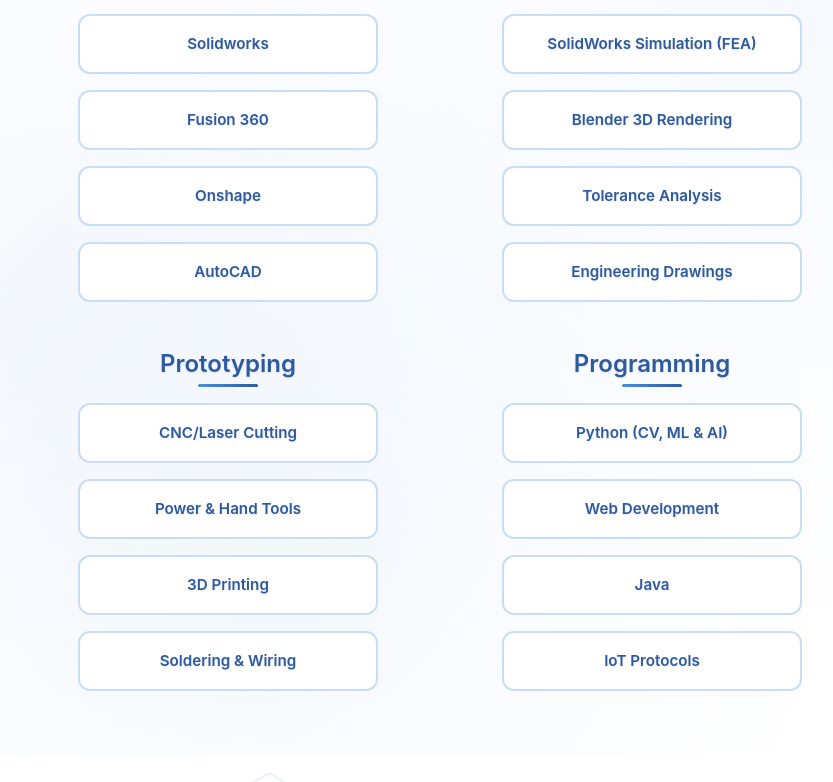
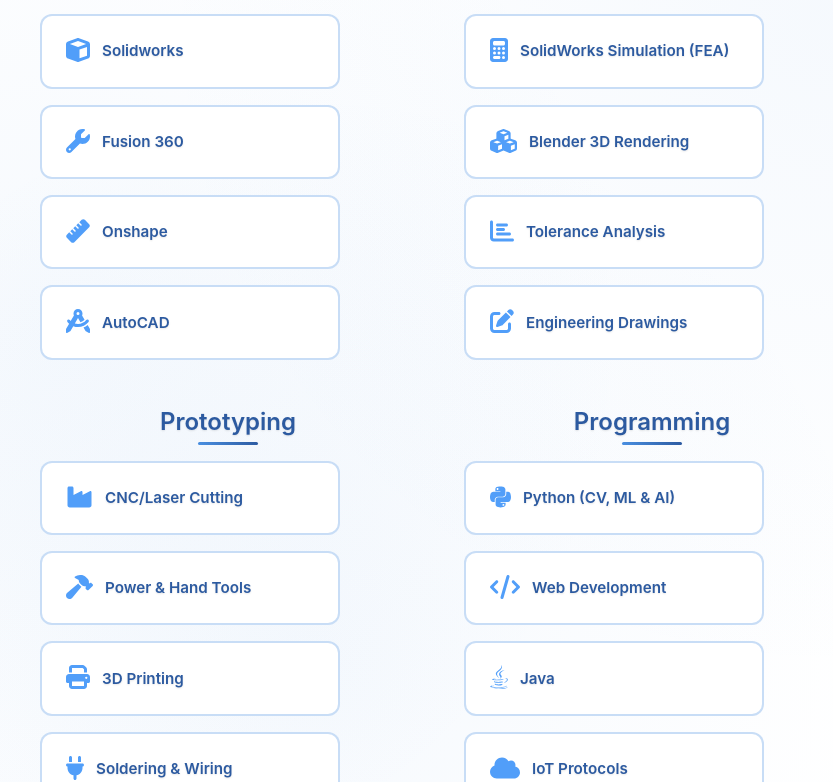
Before and after one commit to ShreyasMuzumdar/reactwebsite, a React (Vite) app: page / in a window 1280 px wide. Shown: the part 1140-1922 px from the top of the page, without its empty margins (200-1033 px from the left). Built offline with nearby package versions, Linux system fonts and the light colour scheme.

Commit message:
skils update

```diff
--- a/package.json
+++ b/package.json
@@ -13,6 +13,10 @@
     "deploy": "gh-pages -d dist"
   },
   "dependencies": {
+    "@fortawesome/fontawesome-svg-core": "^6.7.2",
+    "@fortawesome/free-brands-svg-icons": "^6.7.2",
+    "@fortawesome/free-solid-svg-icons": "^6.7.2",
+    "@fortawesome/react-fontawesome": "^0.2.2",
     "gsap": "^3.13.0",
     "react": "^19.1.0",
     "react-dom": "^19.1.0"
--- a/src/components/AboutMe.css
+++ b/src/components/AboutMe.css
@@ -88,7 +88,7 @@
   border: 2px solid rgba(74, 144, 226, 0.3);
   border-radius: 12px;
   padding: 1rem 1.5rem;
-  text-align: center;
+  text-align: left;
   transition: all 0.3s ease;
   position: relative;
   overflow: hidden;
@@ -96,9 +96,10 @@
   min-height: 60px;
   display: flex;
   align-items: center;
-  justify-content: center;
+  justify-content: flex-start;
   width: 100%;
   max-width: 300px;
+  gap: 12px;
 }
 
 .skill-item:hover {
@@ -108,12 +109,25 @@
   background: #ffffff;
 }
 
+.skill-icon {
+  font-size: 1.5rem;
+  flex-shrink: 0;
+  filter: brightness(1.1);
+  transition: all 0.3s ease;
+}
+
+.skill-item:hover .skill-icon {
+  transform: scale(1.1);
+  filter: brightness(1.3);
+}
+
 .skill-name {
   color: #2c5aa0;
   font-size: 0.95rem;
   font-weight: 600;
   text-shadow: 0 1px 2px rgba(0, 0, 0, 0.1);
   line-height: 1.3;
+  flex: 1;
 }
 
 .about-visual {
@@ -194,12 +208,9 @@
 }
 
 .skills-grid {
-  display: flex;
-  flex-direction: column;
+  display: grid;
+  grid-template-columns: repeat(auto-fill, minmax(200px, 1fr));
   gap: 1rem;
-  max-width: 100%;
-  width: 100%;
-  align-items: center;
 }
 
 /* Skills categories container */
--- a/src/components/AboutMe.tsx
+++ b/src/components/AboutMe.tsx
@@ -3,6 +3,24 @@
 import FloatingElement from './FloatingElement'
 import GeometricPatterns from './GeometricPatterns'
 import GlareHover from './GlareHover'
+import { FontAwesomeIcon } from '@fortawesome/react-fontawesome'
+import {
+  faCube,
+  faWrench,
+  faRuler,
+  faDraftingCompass,
+  faCalculator,
+  faChartBar,
+  faHammer,
+  faPrint,
+  faPlug,
+  faCode,
+  faCloud,
+  faIndustry,
+  faCubes,
+  faPenToSquare
+} from '@fortawesome/free-solid-svg-icons'
+import { faPython, faJava } from '@fortawesome/free-brands-svg-icons'
 
 const AboutMe = () => {
   return (
@@ -56,15 +74,27 @@
                 <h4 className="category-title">CAD</h4>
                 <div className="skills-grid">
                   <GlareHover className="skill-item">
+                    <span className="skill-icon">
+                      <FontAwesomeIcon icon={faCube} />
+                    </span>
                     <span className="skill-name">Solidworks</span>
                   </GlareHover>
                   <GlareHover className="skill-item">
+                    <span className="skill-icon">
+                      <FontAwesomeIcon icon={faWrench} />
+                    </span>
                     <span className="skill-name">Fusion 360</span>
                   </GlareHover>
                   <GlareHover className="skill-item">
+                    <span className="skill-icon">
+                      <FontAwesomeIcon icon={faRuler} />
+                    </span>
                     <span className="skill-name">Onshape</span>
                   </GlareHover>
                   <GlareHover className="skill-item">
+                    <span className="skill-icon">
+                      <FontAwesomeIcon icon={faDraftingCompass} />
+                    </span>
                     <span className="skill-name">AutoCAD</span>
                   </GlareHover>
                 </div>
@@ -74,15 +104,27 @@
                 <h4 className="category-title">Mechanical Design/Analysis</h4>
                 <div className="skills-grid">
                   <GlareHover className="skill-item">
+                    <span className="skill-icon">
+                      <FontAwesomeIcon icon={faCalculator} />
+                    </span>
                     <span className="skill-name">SolidWorks Simulation (FEA)</span>
                   </GlareHover>
                   <GlareHover className="skill-item">
+                    <span className="skill-icon">
+                      <FontAwesomeIcon icon={faCubes} />
+                    </span>
                     <span className="skill-name">Blender 3D Rendering</span>
                   </GlareHover>
                   <GlareHover className="skill-item">
+                    <span className="skill-icon">
+                      <FontAwesomeIcon icon={faChartBar} />
+                    </span>
                     <span className="skill-name">Tolerance Analysis</span>
                   </GlareHover>
                   <GlareHover className="skill-item">
+                    <span className="skill-icon">
+                      <FontAwesomeIcon icon={faPenToSquare} />
+                    </span>
                     <span className="skill-name">Engineering Drawings</span>
                   </GlareHover>
                 </div>
@@ -92,15 +134,27 @@
                 <h4 className="category-title">Prototyping</h4>
                 <div className="skills-grid">
                   <GlareHover className="skill-item">
+                    <span className="skill-icon">
+                      <FontAwesomeIcon icon={faIndustry} />
+                    </span>
                     <span className="skill-name">CNC/Laser Cutting</span>
                   </GlareHover>
                   <GlareHover className="skill-item">
+                    <span className="skill-icon">
+                      <FontAwesomeIcon icon={faHammer} />
+                    </span>
                     <span className="skill-name">Power & Hand Tools</span>
                   </GlareHover>
                   <GlareHover className="skill-item">
+                    <span className="skill-icon">
+                      <FontAwesomeIcon icon={faPrint} />
+                    </span>
                     <span className="skill-name">3D Printing</span>
                   </GlareHover>
                   <GlareHover className="skill-item">
+                    <span className="skill-icon">
+                      <FontAwesomeIcon icon={faPlug} />
+                    </span>
                     <span className="skill-name">Soldering & Wiring</span>
                   </GlareHover>
                 </div>
@@ -110,15 +164,27 @@
                 <h4 className="category-title">Programming</h4>
                 <div className="skills-grid">
                   <GlareHover className="skill-item">
+                    <span className="skill-icon">
+                      <FontAwesomeIcon icon={faPython} />
+                    </span>
                     <span className="skill-name">Python (CV, ML & AI)</span>
                   </GlareHover>
                   <GlareHover className="skill-item">
+                    <span className="skill-icon">
+                      <FontAwesomeIcon icon={faCode} />
+                    </span>
                     <span className="skill-name">Web Development</span>
                   </GlareHover>
                   <GlareHover className="skill-item">
+                    <span className="skill-icon">
+                      <FontAwesomeIcon icon={faJava} />
+                    </span>
                     <span className="skill-name">Java</span>
                   </GlareHover>
                   <GlareHover className="skill-item">
+                    <span className="skill-icon">
+                      <FontAwesomeIcon icon={faCloud} />
+                    </span>
                     <span className="skill-name">IoT Protocols</span>
                   </GlareHover>
                 </div>
```
Also changed, not shown: 1 other file (tests, documents, lock files or other folders).
